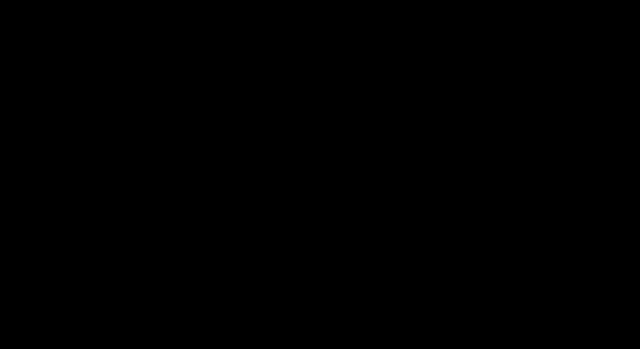
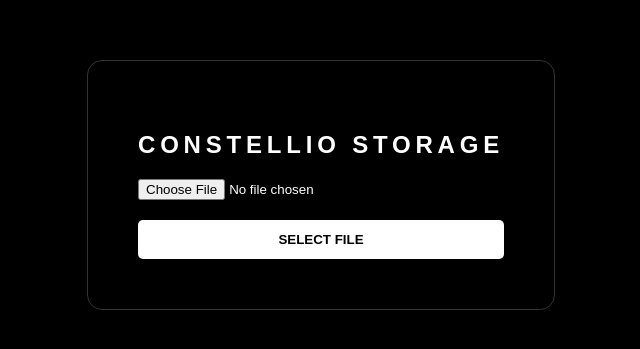
Before and after one commit to smokey7451/constellio-app, a Next.js app: page /upload in a window 1280 px wide. Before the commit this address had no page. Shown: the part 215-564 px from the top of the page, without its empty margins (319-959 px from the left). Built offline with nearby package versions, Linux system fonts and the light colour scheme.

Commit message:
Create page.js

```diff
--- /dev/null
+++ b/app/upload/page.js
@@ -0,0 +1,18 @@
+'use client';
+import { useState } from 'react';
+
+export default function UploadPage() {
+  const [file, setFile] = useState(null);
+
+  return (
+    <div style={{ backgroundColor: 'black', color: 'white', height: '100vh', display: 'flex', flexDirection: 'column', alignItems: 'center', justifyContent: 'center', fontFamily: 'sans-serif' }}>
+      <div style={{ border: '1px solid #333', padding: '50px', borderRadius: '15px', textAlign: 'center' }}>
+        <h2 style={{ letterSpacing: '0.3rem' }}>CONSTELLIO STORAGE</h2>
+        <input type="file" onChange={(e) => setFile(e.target.files[0])} style={{ margin: '20px 0', display: 'block' }} />
+        <button onClick={() => alert('Ready to upload: ' + file?.name)} style={{ width: '100%', padding: '12px', backgroundColor: 'white', color: 'black', fontWeight: 'bold', border: 'none', borderRadius: '5px', cursor: 'pointer' }}>
+          {file ? 'UPLOAD TO CLOUD' : 'SELECT FILE'}
+        </button>
+      </div>
+    </div>
+  );
+}
```
